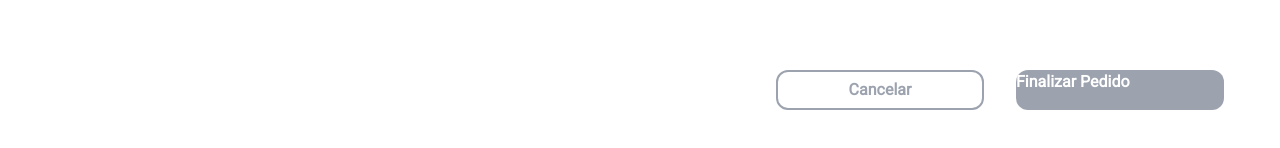
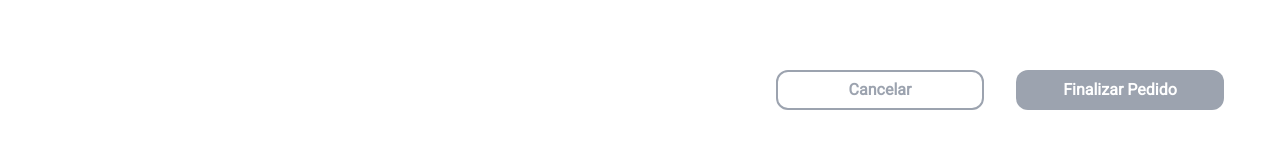
Before and after one commit to rafaelsangali/devio-challenge, a React (Vite) app: page / in a window 1280 px wide. Shown: the part 1602-1750 px from the top of the page. Built offline with nearby package versions, Linux system fonts and the light colour scheme.

Commit message:
fix: adjust on button (homepage)

```diff
--- a/src/pages/Home/index.tsx
+++ b/src/pages/Home/index.tsx
@@ -41,7 +41,7 @@ export default function Home() {
       </section>
       <div className="flex flex-wrap justify-center md:justify-end my-20">
         <button className="w-52 h-10 m-4 border-2 border-solid border-gray-400 rounded-xl text-gray-400 font-extrabold hover:scale-105 hover:shadow-lg transition-transform">Cancelar</button>
-        <Link className="bg-gray-400 w-52 h-10 m-4 rounded-xl text-white font-extrabold hover:scale-105 hover:shadow-lg transition-transform"
+        <Link className="w-52 h-10 m-4 flex items-center justify-center bg-gray-400 rounded-xl text-white font-extrabold hover:scale-105 hover:shadow-lg transition-transform"
           to={"/payment"}
         >
           Finalizar Pedido
```
